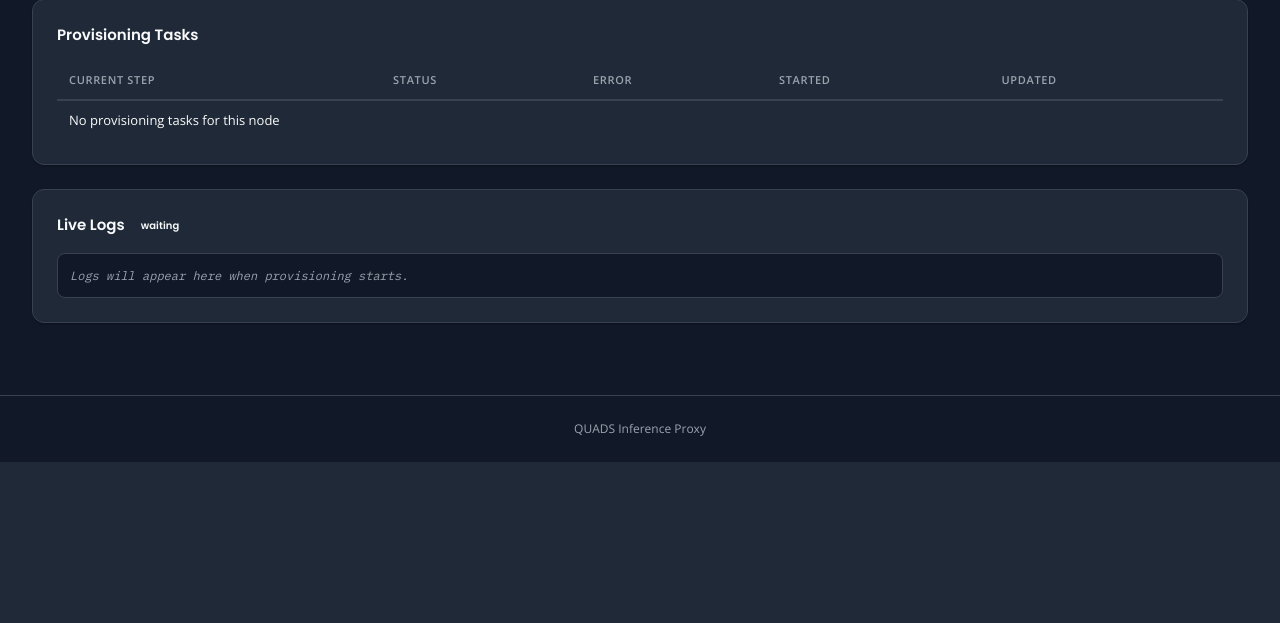
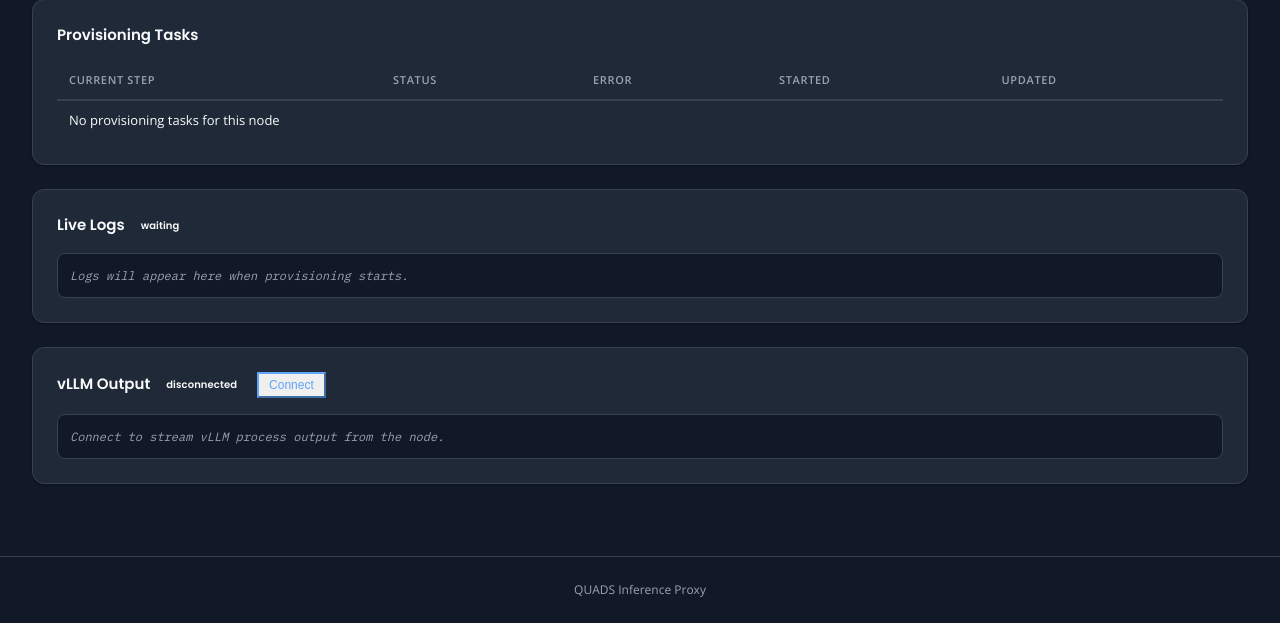
Before and after one commit to grafuls/qiip, a FastAPI app: page /dashboard/nodes/1 in a window 1280 px wide. Shown: the part 551-1174 px from the top of the page. Before the commit the page ends 1013 px from the top, so only its background shows below. Run offline with FastAPI, Linux system fonts and the light colour scheme; data that the repository does not hold is empty; parts of the project's set-up code (start-up, migrations or seed data) failed here and were passed over.

Commit message:
feat(dashboard): add vLLM log streaming to node detail page

```diff
--- a/inference_proxy/api/admin.py
+++ b/inference_proxy/api/admin.py
@@ -25,6 +25,7 @@ from inference_proxy.config.dependencies import (
     get_redfish_client,
     get_registry,
     get_request_metrics,
+    get_ssh_client,
     get_unified_node_service,
 )
 from inference_proxy.discovery.registry import NodeRegistry
@@ -45,6 +46,7 @@ from inference_proxy.models.admin import (
 from inference_proxy.provisioning.provisioner import NodeProvisioner
 from inference_proxy.provisioning.ssh_client import (
     RemoteCommandError,
+    SSHClient,
     SSHConnectionError,
 )
 from inference_proxy.quads.client import (
@@ -205,6 +207,32 @@ async def stream_provisioning_logs(
     return StreamingResponse(_generate(), media_type="text/event-stream")
 
 
+@admin_router.get("/nodes/{hostname}/vllm-logs")
+async def stream_vllm_logs(
+    hostname: str,
+    ssh_client: SSHClient = Depends(get_ssh_client),
+) -> StreamingResponse:
+    """Stream vLLM process output from the remote host as SSE events.
+
+    Tails /var/log/vllm-serve.log via SSH.  Connection stays open until
+    the client disconnects or the SSH session drops.
+    """
+    hostname = _validated_hostname(hostname)
+
+    async def _generate() -> AsyncIterator[str]:
+        try:
+            async for stream, line in ssh_client.run_streaming(
+                hostname, "tail -n 200 -f /var/log/vllm-serve.log"
+            ):
+                data = json.dumps({"msg": line, "stream": stream})
+                yield f"data: {data}\n\n"
+        except (SSHConnectionError, RemoteCommandError) as exc:
+            data = json.dumps({"msg": str(exc), "stream": "error"})
+            yield f"data: {data}\n\n"
+
+    return StreamingResponse(_generate(), media_type="text/event-stream")
+
+
 @admin_router.delete("/nodes/{node_id}", status_code=202)
 async def teardown_node(
     node_id: str,
--- a/inference_proxy/main.py
+++ b/inference_proxy/main.py
@@ -32,21 +32,21 @@ from inference_proxy.api.middleware import RequestLoggingMiddleware
 from inference_proxy.api.routes import router
 from inference_proxy.config.dependencies import get_settings
 from inference_proxy.config.logging import configure_logging
-from inference_proxy.llmfit.runner import LLMFitRunner
 from inference_proxy.config.settings import Settings
 from inference_proxy.discovery.etcd_client import EtcdClient
 from inference_proxy.discovery.registry import NodeRegistry
 from inference_proxy.discovery.serializer import node_from_etcd
 from inference_proxy.discovery.watcher import run_watcher
-from inference_proxy.proxy.client import ProxyClient
-from inference_proxy.resilience.circuit_breaker import CircuitBreakerRegistry
+from inference_proxy.llmfit.runner import LLMFitRunner
 from inference_proxy.provisioning.log_buffer import ProvisioningLogBuffer
 from inference_proxy.provisioning.provisioner import NodeProvisioner
 from inference_proxy.provisioning.ssh_client import SSHClient
+from inference_proxy.proxy.client import ProxyClient
 from inference_proxy.quads.client import QUADSClient
 from inference_proxy.quads.poller import QUADSPoller
 from inference_proxy.quads.schedule_enforcer import ScheduleEnforcer
 from inference_proxy.redfish.client import RedfishClient
+from inference_proxy.resilience.circuit_breaker import CircuitBreakerRegistry
 from inference_proxy.resilience.health_checker import run_health_checker
 from inference_proxy.resilience.shutdown import ShutdownMiddleware
 from inference_proxy.routing.connection_tracker import ConnectionTracker
@@ -163,6 +163,7 @@ def create_app(settings: Settings | None = None) -> FastAPI:
         app.state.request_metrics = request_metrics
 
         ssh_client = SSHClient(resolved_settings.ssh)
+        app.state.ssh_client = ssh_client
 
         llmfit_runner = LLMFitRunner(
             ssh_client=ssh_client, settings=resolved_settings.llmfit
--- a/inference_proxy/static/js/node_detail.js
+++ b/inference_proxy/static/js/node_detail.js
@@ -293,6 +293,68 @@ function connectLogStream() {
   });
 }
 
+// ponytail: SSE vLLM log viewer — manual connect, stays open until disconnect or error
+var vllmLogSource = null;
+
+function connectVllmLogs() {
+  if (vllmLogSource) { vllmLogSource.close(); vllmLogSource = null; }
+
+  var output = document.getElementById("vllm-logs-output");
+  var status = document.getElementById("vllm-logs-status");
+  var btn = document.getElementById("vllm-logs-btn");
+
+  output.textContent = "";
+  status.textContent = "connecting";
+  status.className = "badge badge-in-progress";
+  btn.textContent = "Disconnect";
+
+  var es = new EventSource("/admin/nodes/" + encodeURIComponent(NODE_ID) + "/vllm-logs");
+  vllmLogSource = es;
+
+  es.addEventListener("open", function () {
+    status.textContent = "streaming";
+  });
+
+  es.addEventListener("message", function (ev) {
+    try {
+      var entry = JSON.parse(ev.data);
+      var line = document.createElement("div");
+      line.className = "log-line";
+      if (entry.stream) line.dataset.stream = entry.stream;
+
+      var msg = document.createElement("span");
+      msg.className = "log-msg";
+      msg.textContent = entry.msg;
+      line.appendChild(msg);
+
+      output.appendChild(line);
+      var nearBottom = output.scrollHeight - output.scrollTop - output.clientHeight < 60;
+      if (nearBottom) output.scrollTop = output.scrollHeight;
+    } catch (_) {}
+  });
+
+  es.addEventListener("error", function () {
+    es.close();
+    vllmLogSource = null;
+    status.textContent = "disconnected";
+    status.className = "badge";
+    btn.textContent = "Connect";
+  });
+}
+
+function disconnectVllmLogs() {
+  if (vllmLogSource) { vllmLogSource.close(); vllmLogSource = null; }
+  var status = document.getElementById("vllm-logs-status");
+  var btn = document.getElementById("vllm-logs-btn");
+  status.textContent = "disconnected";
+  status.className = "badge";
+  btn.textContent = "Connect";
+}
+
+document.getElementById("vllm-logs-btn").addEventListener("click", function () {
+  if (vllmLogSource) disconnectVllmLogs(); else connectVllmLogs();
+});
+
 // ponytail: on-demand fetch, not polled — each call triggers SSH+llmfit on remote host
 async function loadRecommendations() {
   var btn = document.getElementById("load-recs-btn");
--- a/inference_proxy/templates/node_detail.html
+++ b/inference_proxy/templates/node_detail.html
@@ -94,6 +94,15 @@
                 </h2>
                 <div id="logs-output" class="log-viewer"><span class="log-placeholder">Logs will appear here when provisioning starts.</span></div>
             </section>
+
+            <section class="card" id="vllm-logs-panel">
+                <h2 class="card-title">
+                    vLLM Output
+                    <span id="vllm-logs-status" class="badge" style="margin-left:0.5rem;font-size:0.625rem">disconnected</span>
+                    <button type="button" class="btn-setup" id="vllm-logs-btn" style="margin-left:0.75rem;font-size:0.75rem;padding:0.25rem 0.625rem">Connect</button>
+                </h2>
+                <div id="vllm-logs-output" class="log-viewer"><span class="log-placeholder">Connect to stream vLLM process output from the node.</span></div>
+            </section>
         </main>
     </div>
 
```
Also changed, not shown: inference_proxy/config/dependencies.py (+6 -1 lines), 1 other file.
